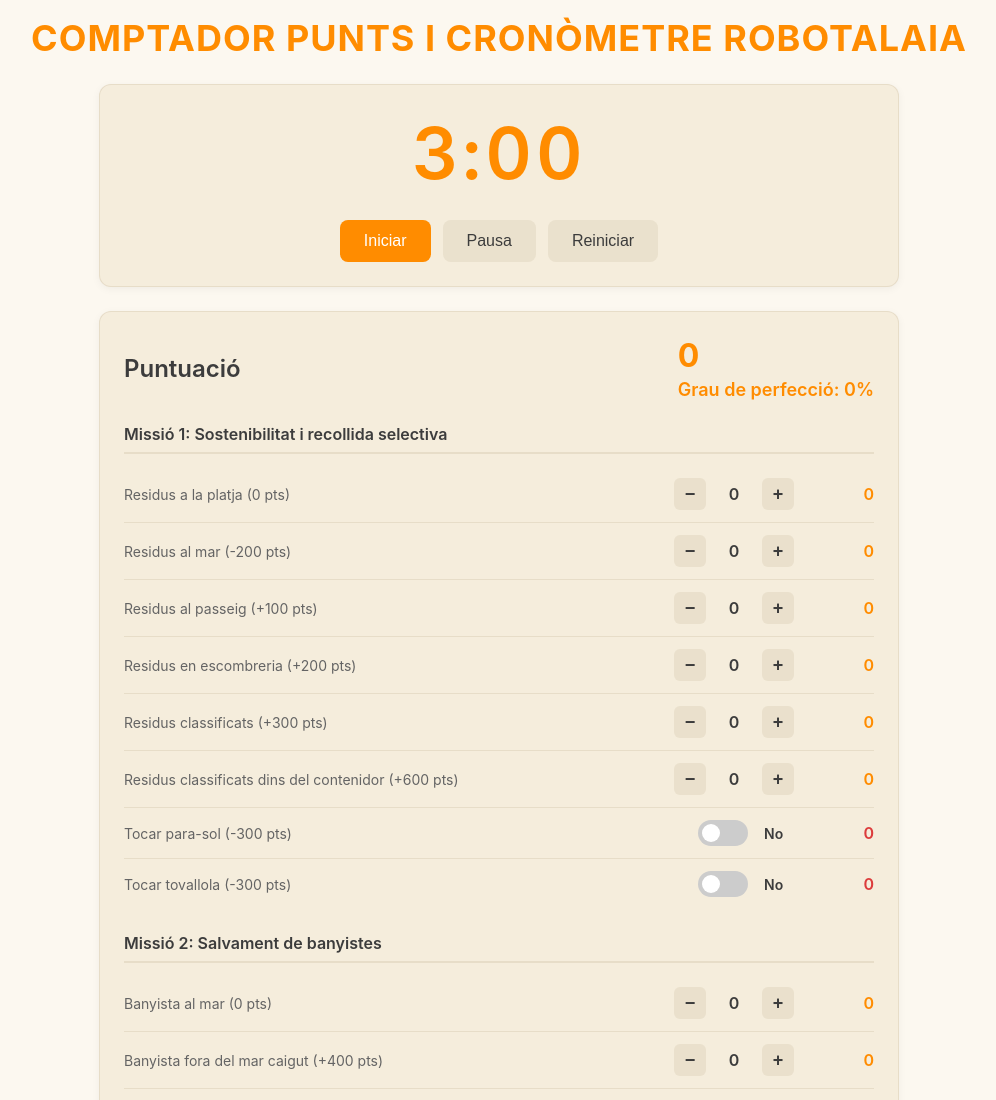
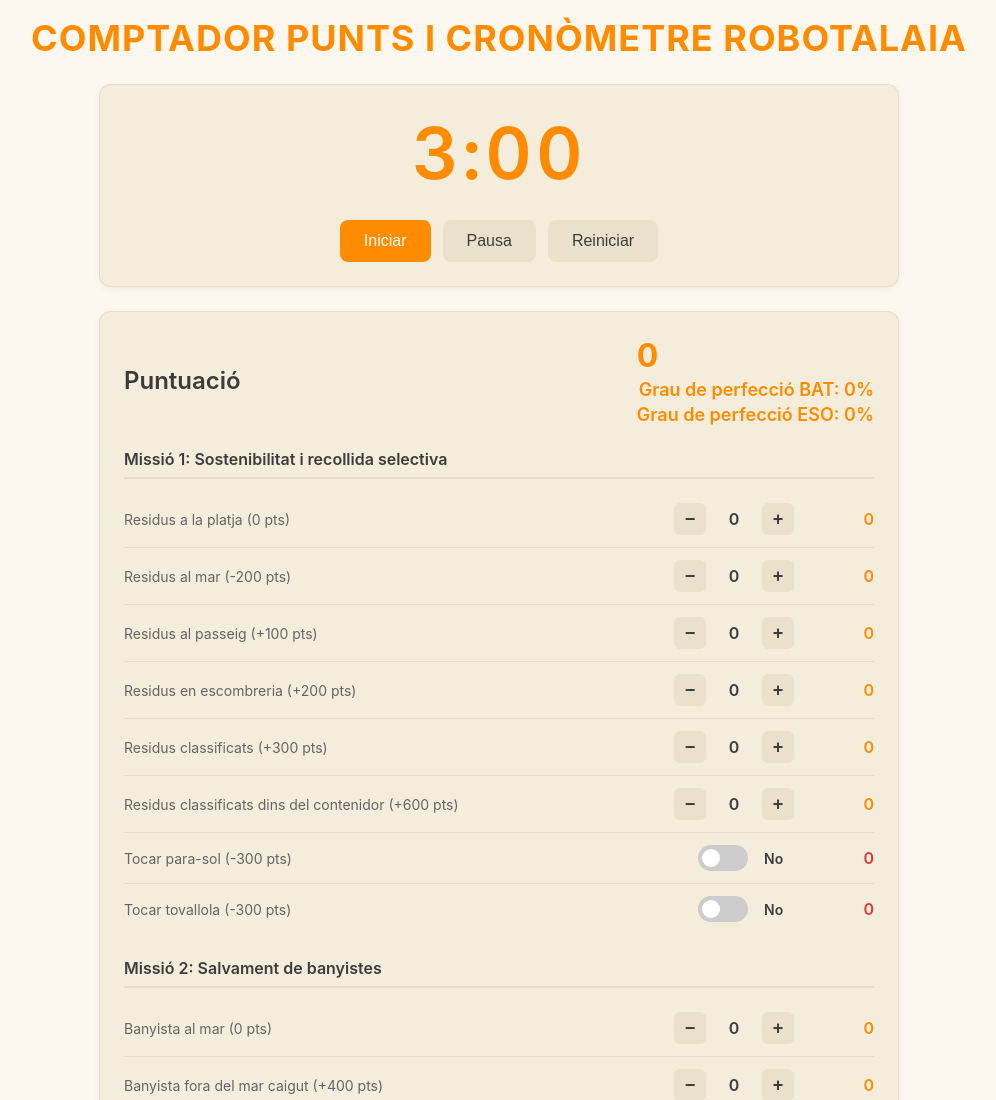
Before and after one commit to tecnojuan89/robotalaia-25-26, a plain HTML site: page index.html in a window 1280 px wide. Shown: the top 1100 px of the page, without its empty margins (141-1137 px from the left). Drawn offline with Linux system fonts and the light colour scheme.

Commit message:
Grau de perfecció ESO i BAT diferenciats
Added separate perfection grades for BAT and ESO.

```diff
--- a/index.html
+++ b/index.html
@@ -378,7 +378,8 @@
                 <h2>Puntuació</h2>
                 <div>
                     <div class="total-score" id="totalScore">0</div>
-                    <div class="perfection-grade" id="perfectionGrade">Grau de perfecció: 0%</div>
+                    <div class="perfection-grade" id="perfectionGradeBAT">Grau de perfecció BAT: 0%</div>
+                    <div class="perfection-grade" id="perfectionGradeESO">Grau de perfecció ESO: 0%</div>
                 </div>
             </div>
 
@@ -736,11 +737,17 @@
             totalScoreEl.textContent = total;
             totalScoreEl.className = 'total-score ' + (total < 0 ? 'negative' : '');
 
-            // Calculate perfection grade
-            const maxScore = 17600;
-            const percentage = Math.max(0, Math.round((total / maxScore) * 100));
-            const perfectionEl = document.getElementById('perfectionGrade');
-            perfectionEl.textContent = `Grau de perfecció: ${percentage}%`;
+            // Calculate perfection grades
+            const maxScoreBAT = 17600;
+            const maxScoreESO = 8800;
+            const percentageBAT = Math.max(0, Math.round((total / maxScoreBAT) * 100));
+            const percentageESO = Math.max(0, Math.round((total / maxScoreESO) * 100));
+
+            const perfectionBATEl = document.getElementById('perfectionGradeBAT');
+            perfectionBATEl.textContent = `Grau de perfecció BAT: ${percentageBAT}%`;
+
+            const perfectionESOEl = document.getElementById('perfectionGradeESO');
+            perfectionESOEl.textContent = `Grau de perfecció ESO: ${percentageESO}%`;
         }
 
         function resetScore() {
```
